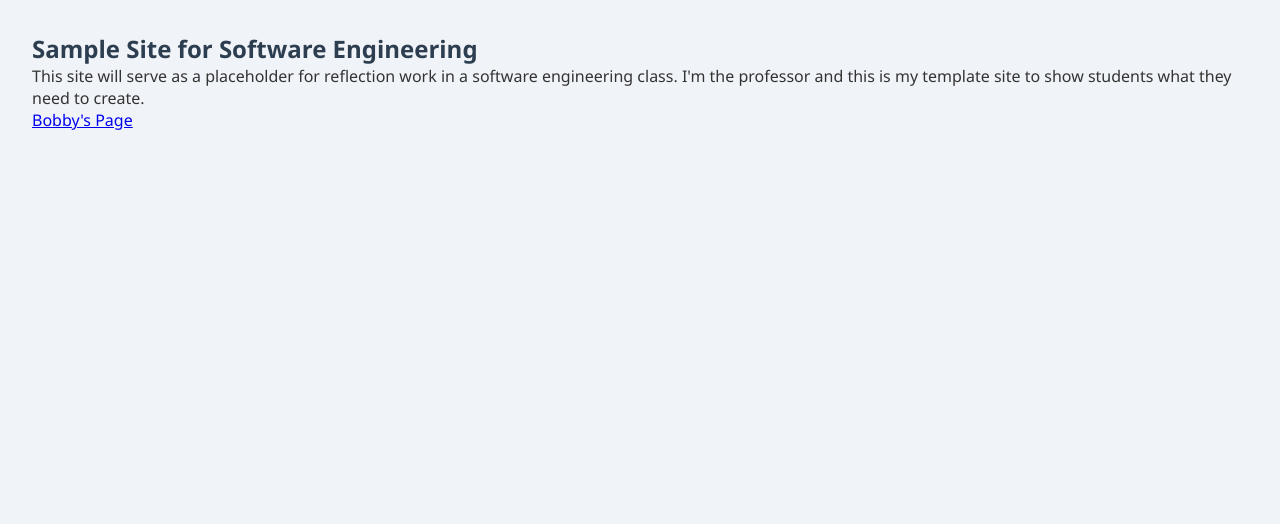
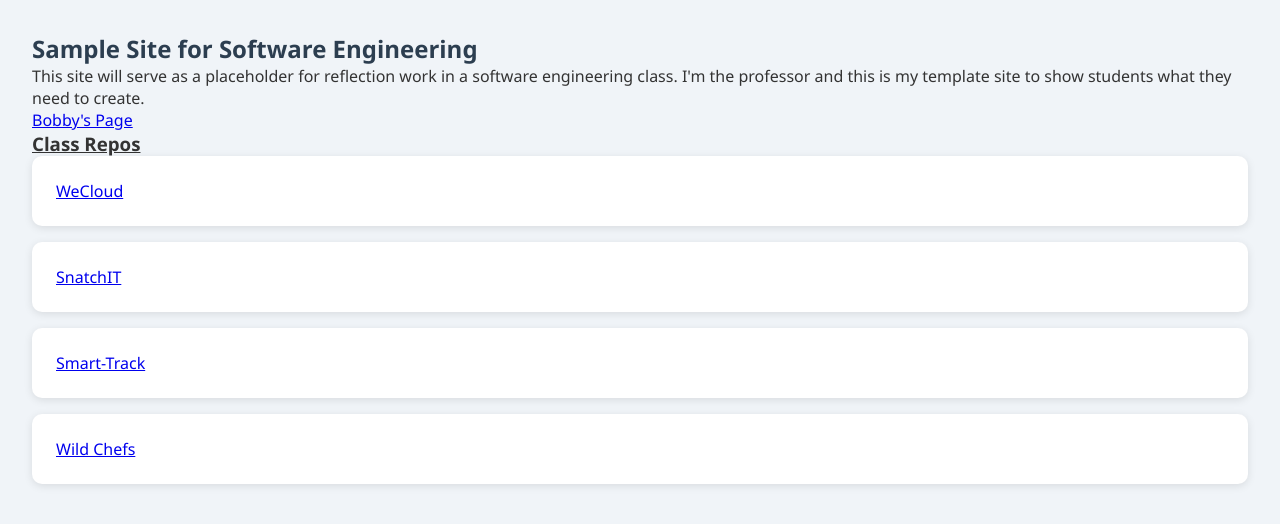
Before and after one commit to bobbyreed/SETemplate, a plain HTML site: page index.html in a window 1280 px wide. Drawn offline with Linux system fonts and the light colour scheme.

Commit message:
Added links to student repos

```diff
--- a/index.html
+++ b/index.html
@@ -14,7 +14,17 @@
     <p>This site will serve as a placeholder for reflection work in a software engineering class. I'm the professor and
         this is my template site to show students what they need to create.</p>
     <a href="./teamMembers/bobby.html">Bobby's Page</a>
-
+    <h3><u>Class Repos</u></h3>
+    <ul>
+        <li><a href="https://github.com/M0eiz/WeCloud">WeCloud</a></li>
+        <li><a href="https://github.com/Drm2137/SnatchIT">SnatchIT</a></li>
+        <li>
+            <a href="https://github.com/Kvishnu3423/Smart-track-management">Smart-Track</a>
+        </li>
+        <li>
+            <a href="https://github.com/SaiTejaPerumalla-5297/Wild_Chefs">Wild Chefs</a>
+        </li>
+    </ul>
 </body>
 
 </html>
```
